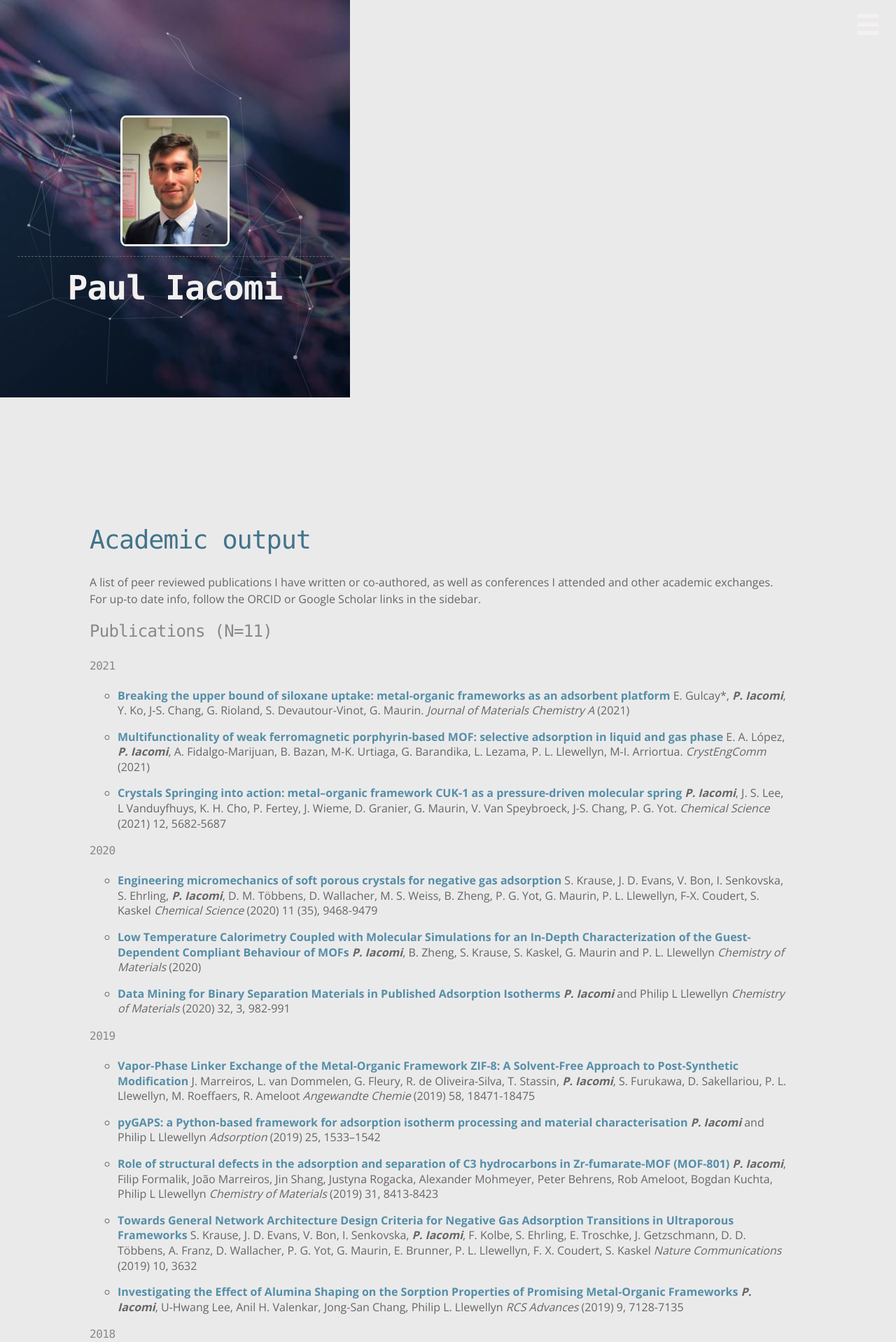
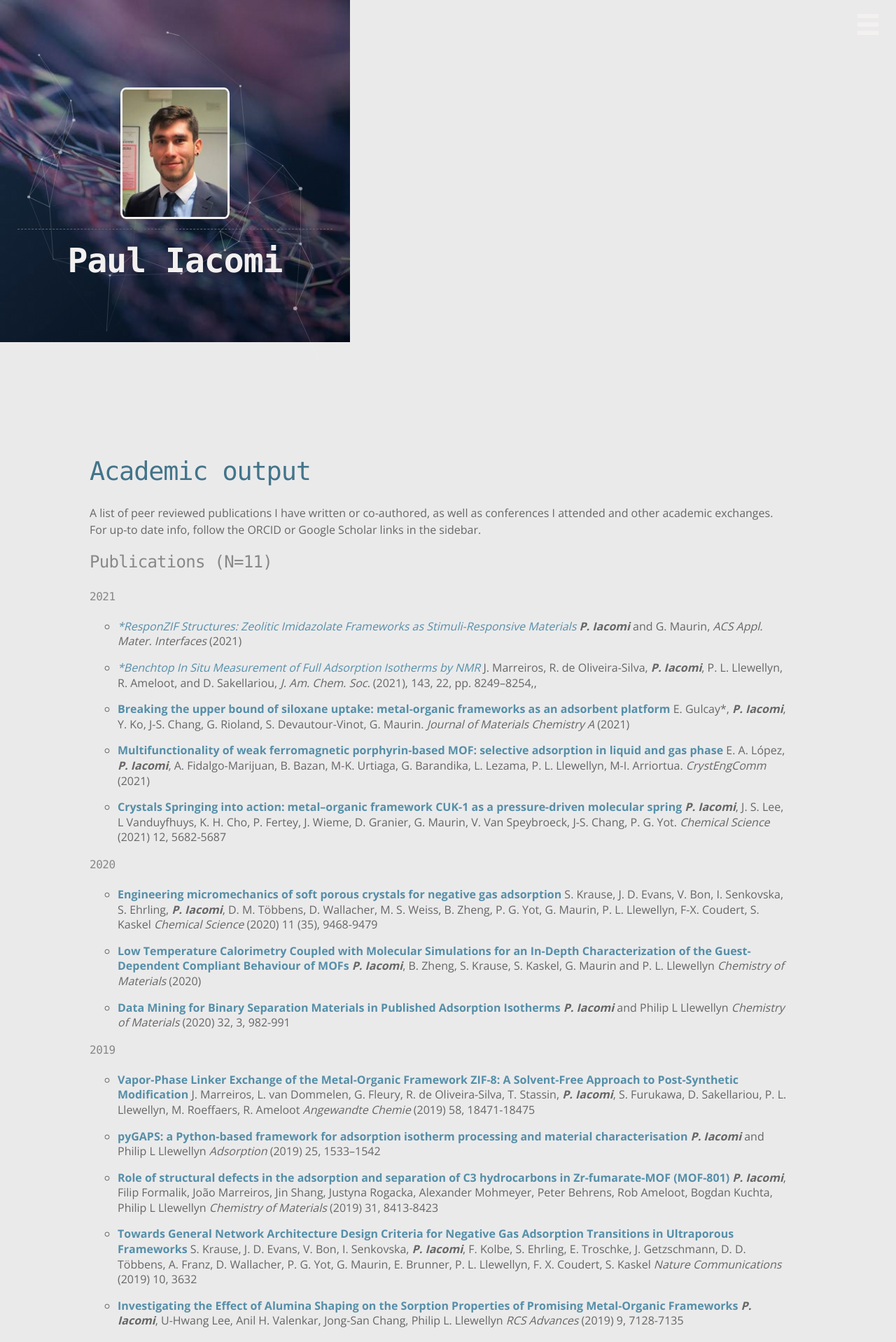
Before and after one commit to pauliacomi/pauliacomi.github.com, a Jekyll site: the page built from _pages/academic.md, in a window 1280 px wide. Shown: the top 1918 px of the page at 70% size. Built offline with Jekyll 4.4.1, drawn with Linux system fonts in a browser that asks for light colours.

Commit message:
update pubs

```diff
--- a/_pages/academic.md
+++ b/_pages/academic.md
@@ -13,6 +13,12 @@ the ORCID or Google Scholar links in the sidebar.
 ### Publications (N=11)
 
 #### 2021
+
+* [**ResponZIF Structures: Zeolitic Imidazolate Frameworks as Stimuli-Responsive Materials*](https://doi.org/10.1021/acsami.1c12403)
+___P. Iacomi___ and G. Maurin, _ACS Appl. Mater. Interfaces_ (2021)
+
+* [**Benchtop In Situ Measurement of Full Adsorption Isotherms by NMR*](https://doi.org/10.1021/jacs.1c03716)
+J. Marreiros, R. de Oliveira-Silva, ___P. Iacomi___, P. L. Llewellyn, R. Ameloot, and D. Sakellariou, _J. Am. Chem. Soc._ (2021), 143, 22, pp. 8249–8254,,
 
 * [**Breaking the upper bound of siloxane uptake: metal-organic frameworks as an adsorbent platform**](https://doi.org/10.1039/D1TA02275J)
 E. Gulcay*, ___P. Iacomi___, Y. Ko, J-S. Chang, G. Rioland, S. Devautour-Vinot, G. Maurin. _Journal of Materials Chemistry A_ (2021)
```
